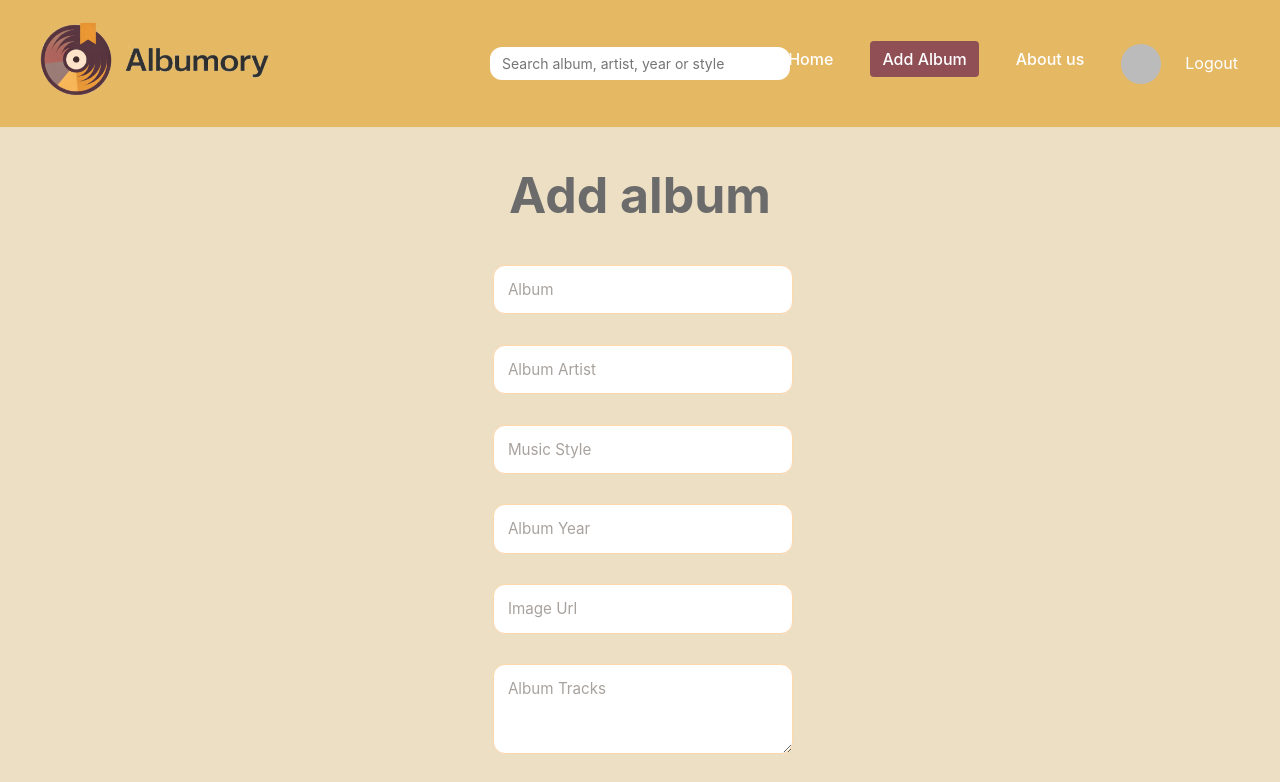
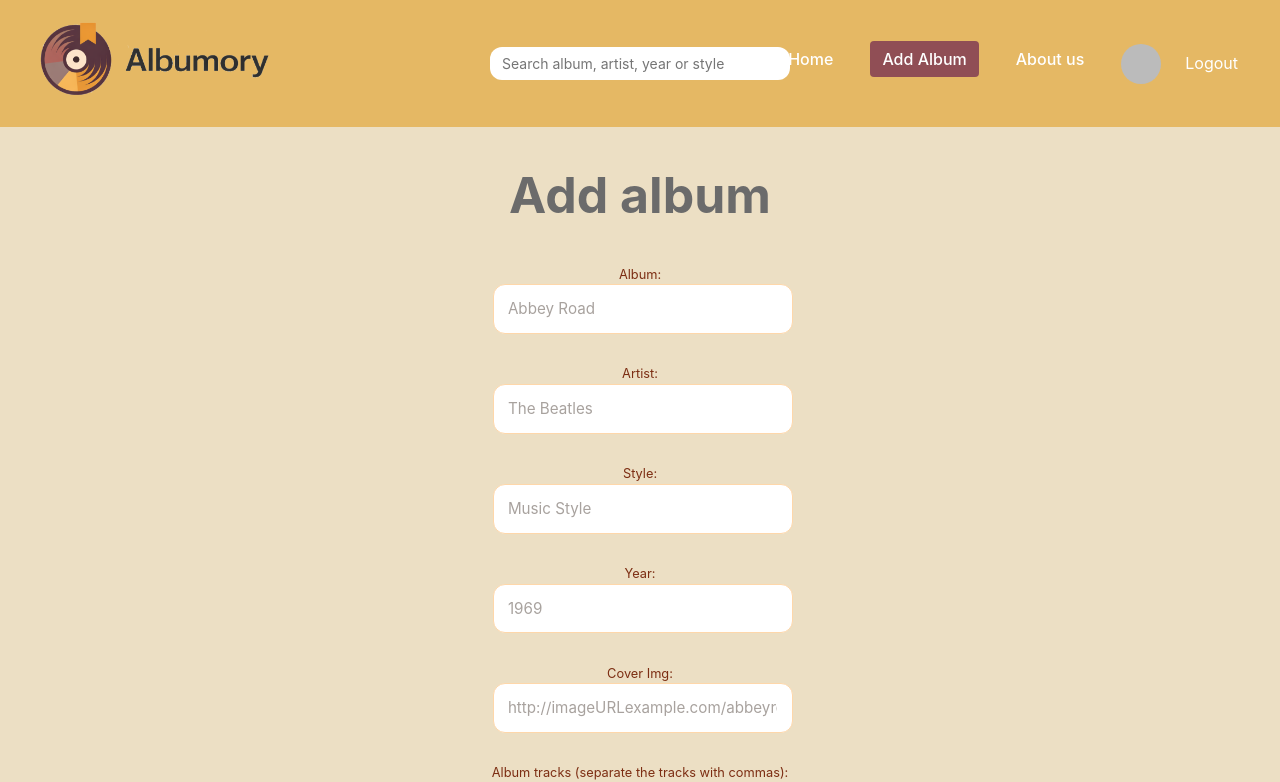
Before and after one commit to Music-App-Developers/react-music-app, a React (Vite) app: page /newalbum in a window 1280 px wide. Shown: the top 782 px of the page. Built offline with nearby package versions, Linux system fonts and the light colour scheme; no server answers; sample sign-in values are in the browser's storage.

Commit message:
Add description to form labels. odify form placeholders with specyfic info

```diff
--- a/src/pages/AddYourAlbum.jsx
+++ b/src/pages/AddYourAlbum.jsx
@@ -43,32 +43,32 @@ function AddYourAlbum() {
         <form className="body" onSubmit={handleSubmit}>
             <h2 className="form">Add album</h2>
             <div className="music-form-group">
-                <label>
+                <label>Album: <br />
                     <input
                         type="text"
                         name="album"
-                        placeholder="Album"
+                        placeholder="Abbey Road"
                         required
                         value={album}
                         onChange={(e) => { setAlbum(e.target.value) }}
                     />
                 </label>
                 <br />
-                <label>
+                <label>Artist: <br />
                     <input
                         type="text"
                         name="artist"
-                        placeholder="Album Artist"
+                        placeholder="The Beatles"
                         required
                         value={artist}
                         onChange={(e) => { setArtist(e.target.value) }}
                     />
                 </label>
                  <br />
-                <label>
+                <label>Style: <br />
                     <input
                         type="text"
-                        name="style"
+                        name="Rock"
                         placeholder="Music Style"
                         required
                         value={style}
@@ -76,11 +76,11 @@ function AddYourAlbum() {
                     />
                 </label>
                 <br />
-                <label>
+                <label>Year: <br />
                     <input
                         type="number"
                         name="Year"
-                        placeholder="Album Year"
+                        placeholder="1969"
                         min={1940}
                         max={2030}
                         required
@@ -89,22 +89,22 @@ function AddYourAlbum() {
                     />
                 </label>
                 <br />
-                <label>
+                <label>Cover Img: <br />
                     <input
                         type="url"
                         name="cover"
-                        placeholder="Image Url"
+                        placeholder="http://imageURLexample.com/abbeyroad.jpg"
 
                         value={cover}
                         onChange={(e) => { setCover(e.target.value) }}
                     />
                 </label>
                 <br />
-                <label>
+                <label>Album tracks (separate the tracks with commas): <br />
                     <textarea
                         type="text"
                         name="tracklist"
-                        placeholder="Album Tracks"
+                        placeholder="Come Together, Something, Maxwell’s Silver Hammer, Oh! Darling, Octopus’s Garden, I Want You (She’s So Heavy), Here Comes the Sun, Because, You Never Give Me Your Money, Sun King, Mean Mr. Mustard, Polythene Pam, She Came In Through the Bathroom Window, Golden Slumbers, Carry That Weight, The End, Her Majesty"
 
                         value={tracklist}
                         onChange={(e) => { setTracklist(e.target.value) }}
--- a/src/pages/EditAlbum.jsx
+++ b/src/pages/EditAlbum.jsx
@@ -64,8 +64,7 @@ function EditAlbum() {
         <form className="body" onSubmit={handleSubmit}>
             <h2 className="form">Edit album</h2>
             <div className="music-form-group">
-            <label>
-
+            <label>Album: <br />
                 <input
                     type="text"
                     name="album"
@@ -76,7 +75,7 @@ function EditAlbum() {
                 />
             </label>
             <br />
-            <label>
+            <label>Artist: <br />
                 <input
                     type="text"
                     name="artist"
@@ -87,7 +86,7 @@ function EditAlbum() {
                 />
             </label>
             <br />
-            <label>
+            <label>Year: <br />
                 <input
                     type="number"
                     name="Year"
@@ -98,7 +97,7 @@ function EditAlbum() {
                 />
             </label>
             <br />
-            <label>
+            <label>Style: <br />
                 <input
                     type="text"
                     name="style"
@@ -109,7 +108,7 @@ function EditAlbum() {
                 />
             </label>
             <br />
-            <label>
+            <label>Cover Img <br />
                 <input
                     type="url"
                     name="cover"
@@ -120,7 +119,7 @@ function EditAlbum() {
                 />
             </label>
             <br />
-            <label>
+            <label>Album tracks (separate the tracks with commas): <br />
                 <input
                     type="text"
                     name="tracklist"
--- a/src/pages/Home.jsx
+++ b/src/pages/Home.jsx
@@ -60,7 +60,7 @@ function Home({ search }) {
           <Group justify="space-between" mt="md" mb="xs">
             <Text fw={500}>{element.artist}</Text>
             <Text fw={400}>{element.album}</Text>
-            <Text fw={400}>{element.style}</Text>
+            <Text fw={450}>{element.style}</Text>
           </Group>
 
           <Text size="sm" c="dimmed">
```
